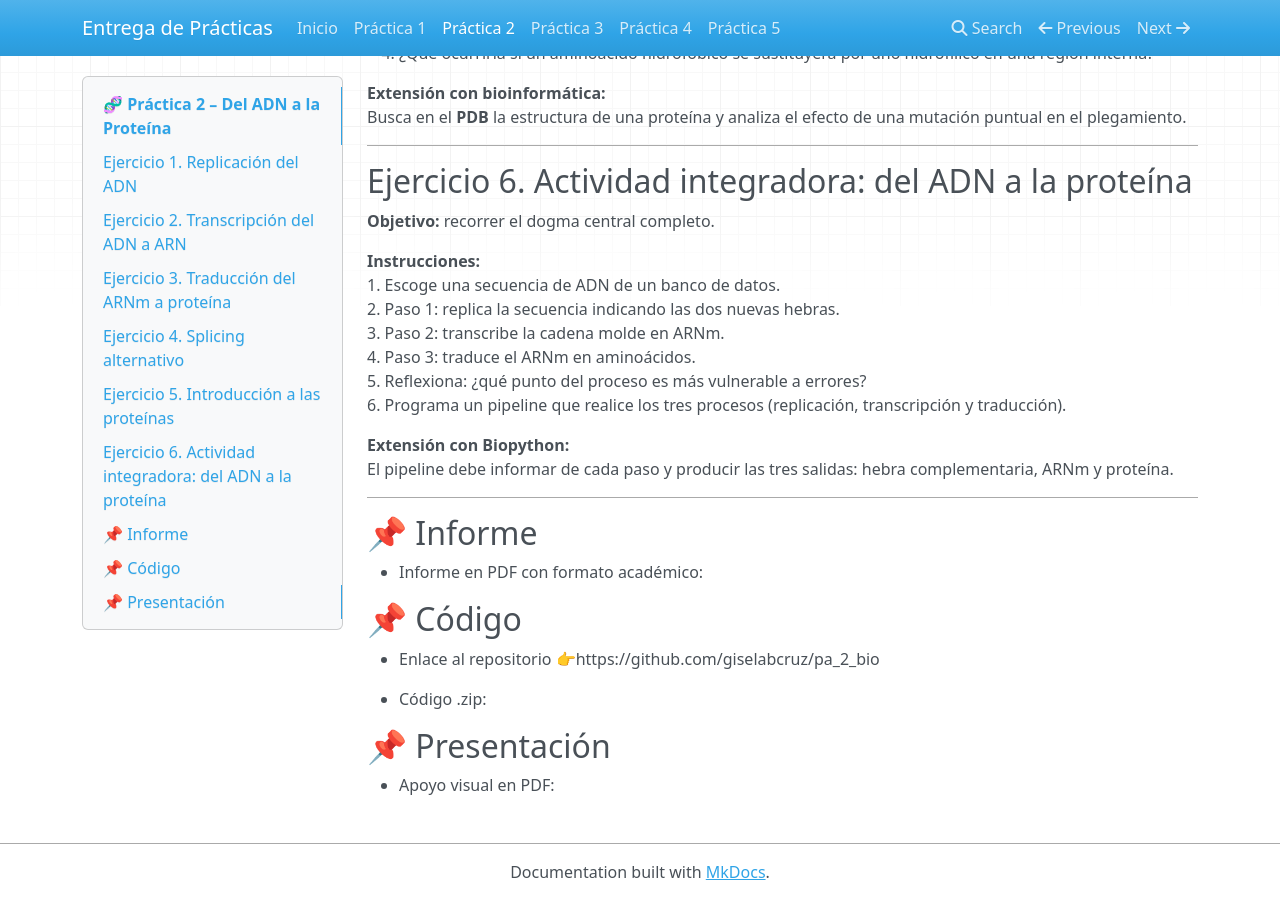
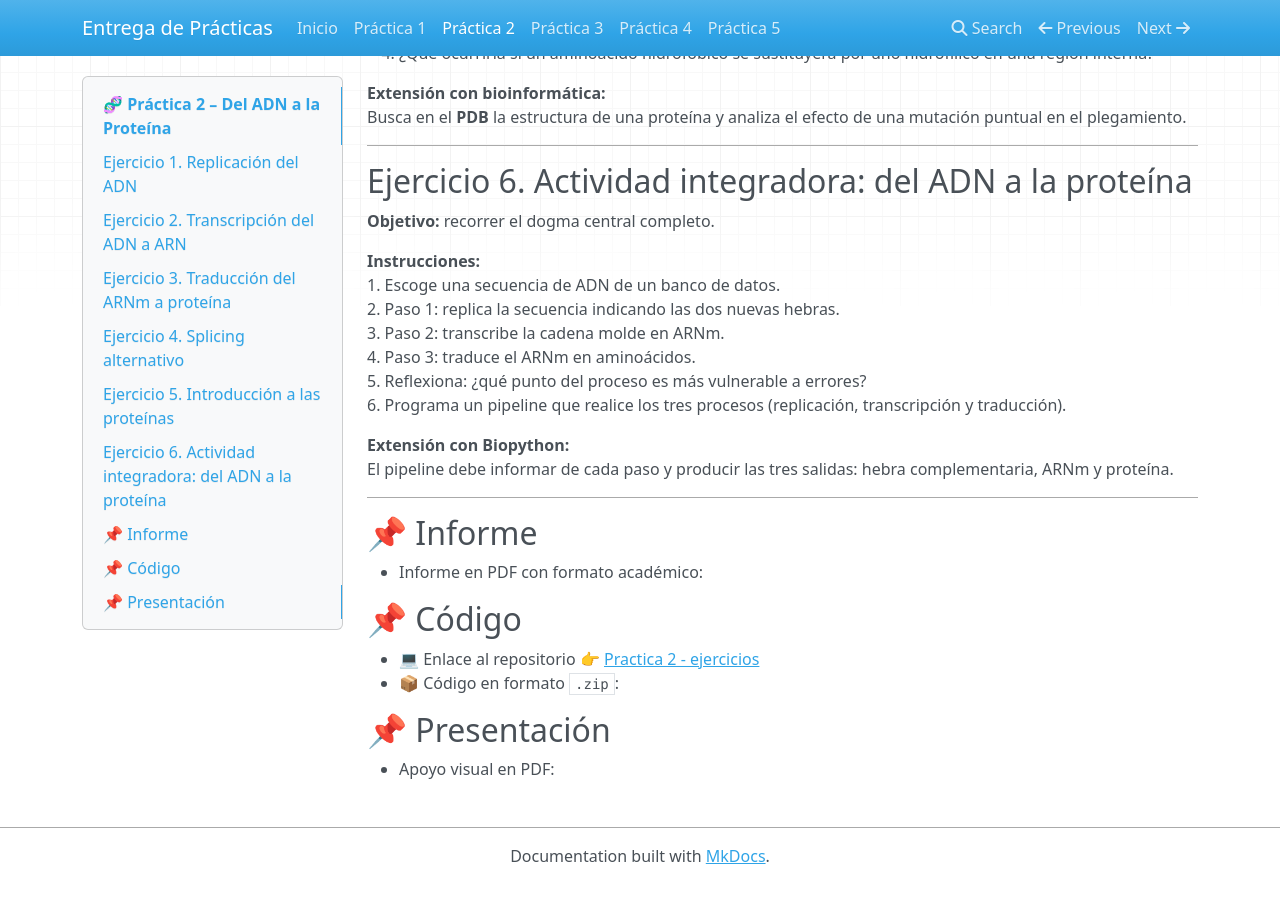
Before and after one commit to giselabcruz/bioinformatics, an MkDocs documentation site: the page built from docs/practica2.md, in a window 1280 px wide and 900 px high, scrolled down 1857 px. Built offline with MkDocs 1.6.1, drawn with Linux system fonts in a browser that asks for light colours; nearby versions of some CDN libraries.

Commit message:
Link to repository fixed

```diff
--- a/docs/practica2.md
+++ b/docs/practica2.md
@@ -105,11 +105,10 @@ El pipeline debe informar de cada paso y producir las tres salidas: hebra comple
 - Informe en PDF con formato académico:
 
 
+## 📌 Código
 
-## 📌 Código
-- Enlace al repositorio 👉https://github.com/giselabcruz/pa_2_bio
-
-- Código .zip:
+- 💻 Enlace al repositorio 👉 [Practica 2 - ejercicios](https://github.com/giselabcruz/pa_2_bio)
+- 📦 Código en formato `.zip`:
 
 ## 📌 Presentación
 - Apoyo visual en PDF:
```
